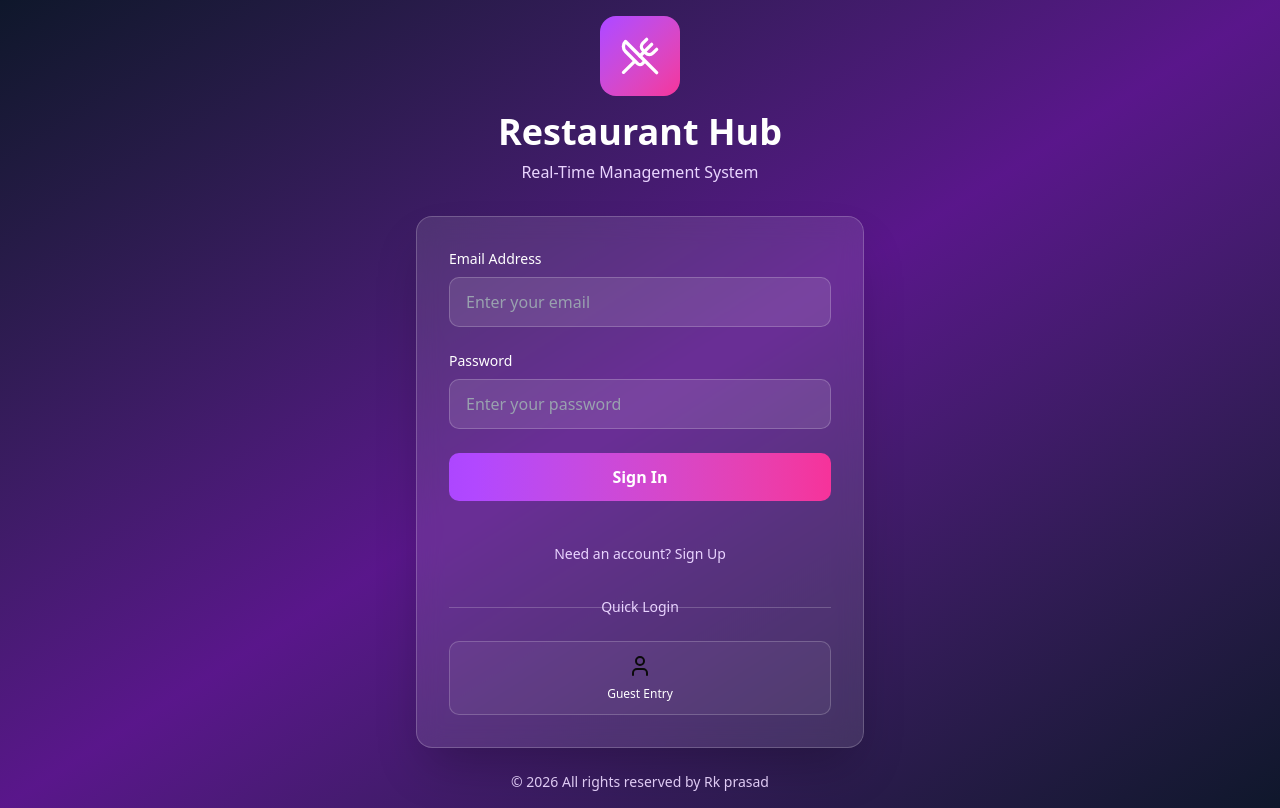
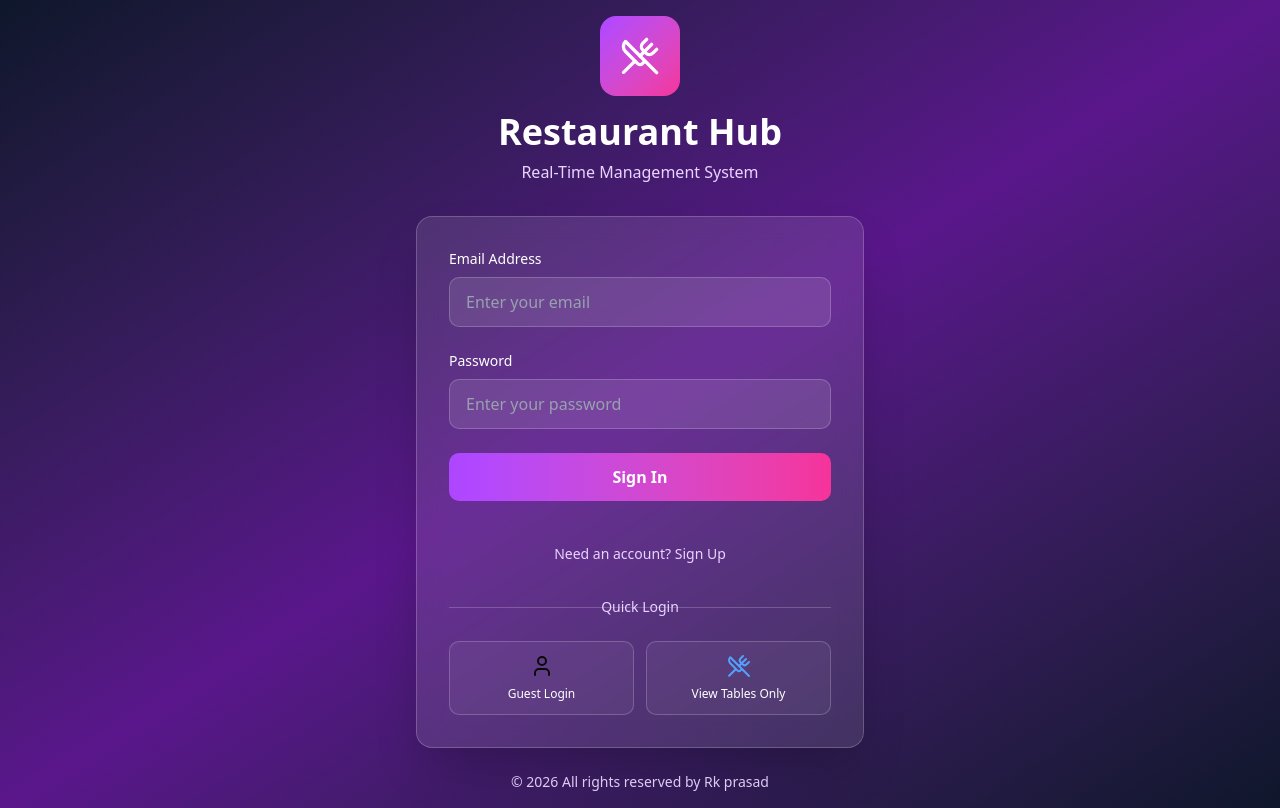
Before and after one commit to engeeinfo/webtest, a React (Vite) app: page /#/login in a window 1280 px wide. Built offline with nearby package versions, Linux system fonts and the light colour scheme; no server answers.

Commit message:
Allow guest access to tables without login

```diff
--- a/src/App.tsx
+++ b/src/App.tsx
@@ -62,16 +62,7 @@ export default function App() {
           }
         />
 
-        <Route
-          path="/customer"
-          element={
-            <ProtectedRoute allowedRoles={["customer", "waiter", "admin"]}>
-              <CustomerView />
-            </ProtectedRoute>
-          }
-        />
-
-        <Route
+          <Route path="/customer" element={<CustomerView />} />        <Route
           path="/menu/:tableId"
           element={
             <ProtectedRoute allowedRoles={["customer", "waiter", "admin"]}>
--- a/src/lib/supabase.ts
+++ b/src/lib/supabase.ts
@@ -2,5 +2,5 @@ import { createClient } from "@supabase/supabase-js";
 
 export const supabase = createClient(
   import.meta.env.VITE_SUPABASE_URL || "",
-  import.meta.env.VITE_SUPABASE_ANON_KEY || ""
+  import.meta.env.VITE_SUPABASE_ANON_KEY || "",
 );
--- a/src/pages/Login.tsx
+++ b/src/pages/Login.tsx
@@ -1,9 +1,9 @@
 import { User, UtensilsCrossed } from "lucide-react";
 import { useEffect, useState } from "react";
 import { useNavigate } from "react-router-dom";
+import { toast } from "sonner";
 import { useAuth } from "../contexts/AuthContext";
 import { supabase } from "../lib/supabase";
-import { toast } from "sonner";
 
 export function Login() {
   const [email, setEmail] = useState("");
@@ -51,7 +51,7 @@ export function Login() {
         err.message ||
           (isSignUp
             ? "Sign up failed. Try again."
-            : "Login failed. Check your credentials.")
+            : "Login failed. Check your credentials."),
       );
     } finally {
       setLoading(false);
@@ -162,13 +162,21 @@ export function Login() {
               </div>
             </div>
 
-            <div className="mt-6">
+            <div className="mt-6 flex gap-3">
               <button
                 onClick={() => quickLogin("customer")}
-                className="w-full flex flex-col items-center gap-2 p-3 bg-white/5 hover:bg-white/10 border border-white/20 rounded-lg transition-all"
+                className="flex-1 flex flex-col items-center gap-2 p-3 bg-white/5 hover:bg-white/10 border border-white/20 rounded-lg transition-all"
               >
                 <User className="w-6 h-6 text-green-400" />
-                <span className="text-xs text-white">Guest Entry</span>
+                <span className="text-xs text-white">Guest Login</span>
+              </button>
+
+              <button
+                onClick={() => navigate("/customer")}
+                className="flex-1 flex flex-col items-center gap-2 p-3 bg-white/5 hover:bg-white/10 border border-white/20 rounded-lg transition-all"
+              >
+                <UtensilsCrossed className="w-6 h-6 text-blue-400" />
+                <span className="text-xs text-white">View Tables Only</span>
               </button>
             </div>
           </div>
```
Also changed, not shown: src/contexts/AuthContext.tsx (line endings or trailing spaces).
